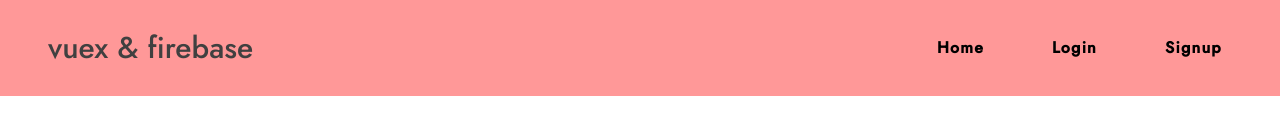
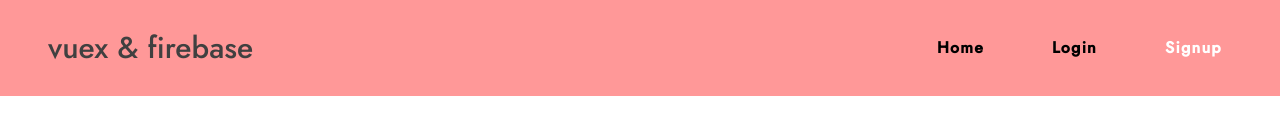
Before and after one commit to qaiswardag/vuex-4-composition-api-firebase-auth-blog, a Vue app: page /signup in a window 1280 px wide. Shown: the top 135 px of the page. Built offline with nearby package versions, Linux system fonts and the light colour scheme.

Commit message:
clean slate to practice firebase services

```diff
--- a/src/assets/main.css
+++ b/src/assets/main.css
@@ -273,7 +273,6 @@ a:active {
   font-weight: bold;
 }
 
-nav a,
 nav a {
   color: #000 !important;
   display: inline-block;
@@ -282,12 +281,12 @@ nav a {
 }
 
 nav a:hover {
-  color: #fff !important;
+  color: var(--secondary) !important;
 }
 
 /* when holding click down on anchor tag */
-nav a:active {
-  color: #000 !important;
+nav .router-link-active {
+  color: #fff !important;
   outline: none;
 }
 
@@ -319,7 +318,7 @@ nav a:active {
 .btn:hover,
 .btn:active {
   background: var(--third);
-  color: #fff;
+  color: var(--primary);
 }
 
 /* Modifier */
--- a/src/views/Login.vue
+++ b/src/views/Login.vue
@@ -23,7 +23,7 @@ export default {
     const error = ref(null)
 
     const handleSubmit = async () => {
-      console.log('clicked login')
+      console.log('signup form has been submitted')
     }
 
     return { handleSubmit, email, password, error }
```
